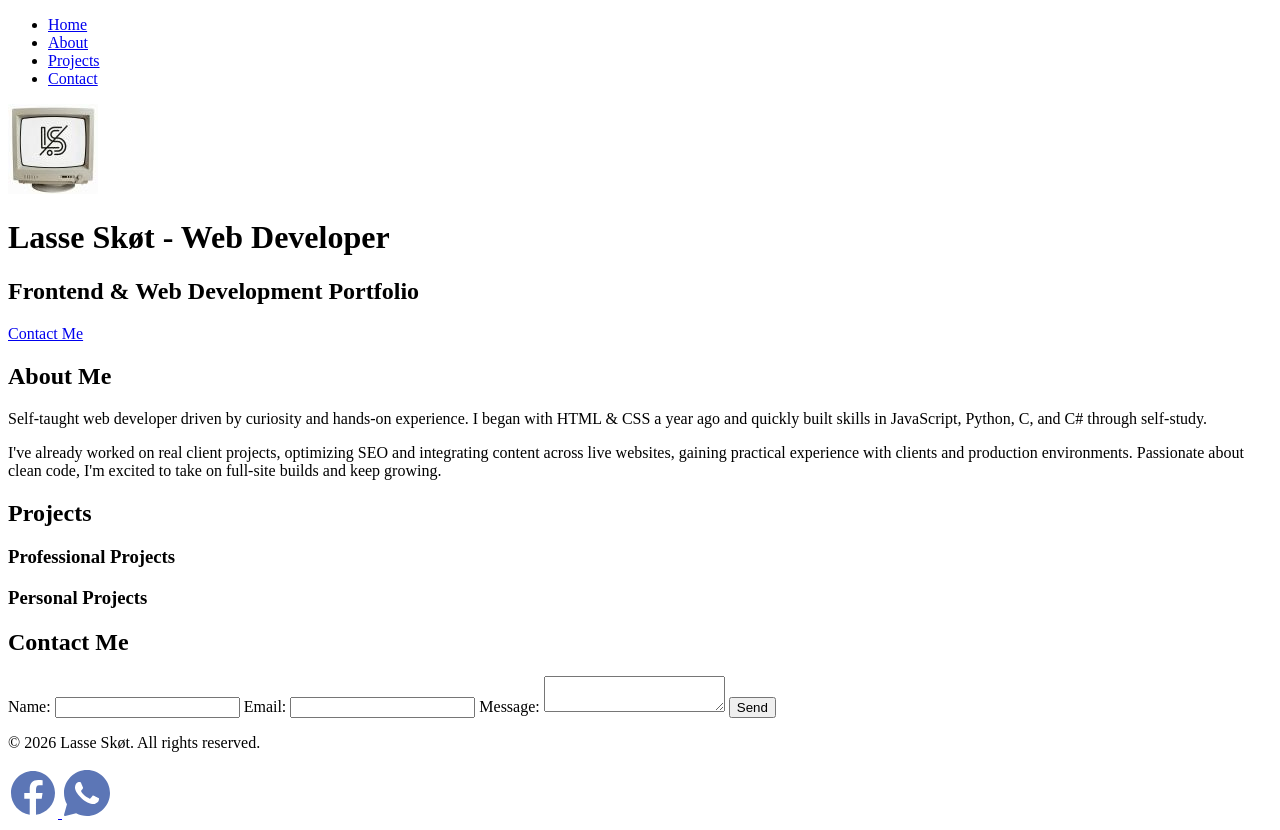
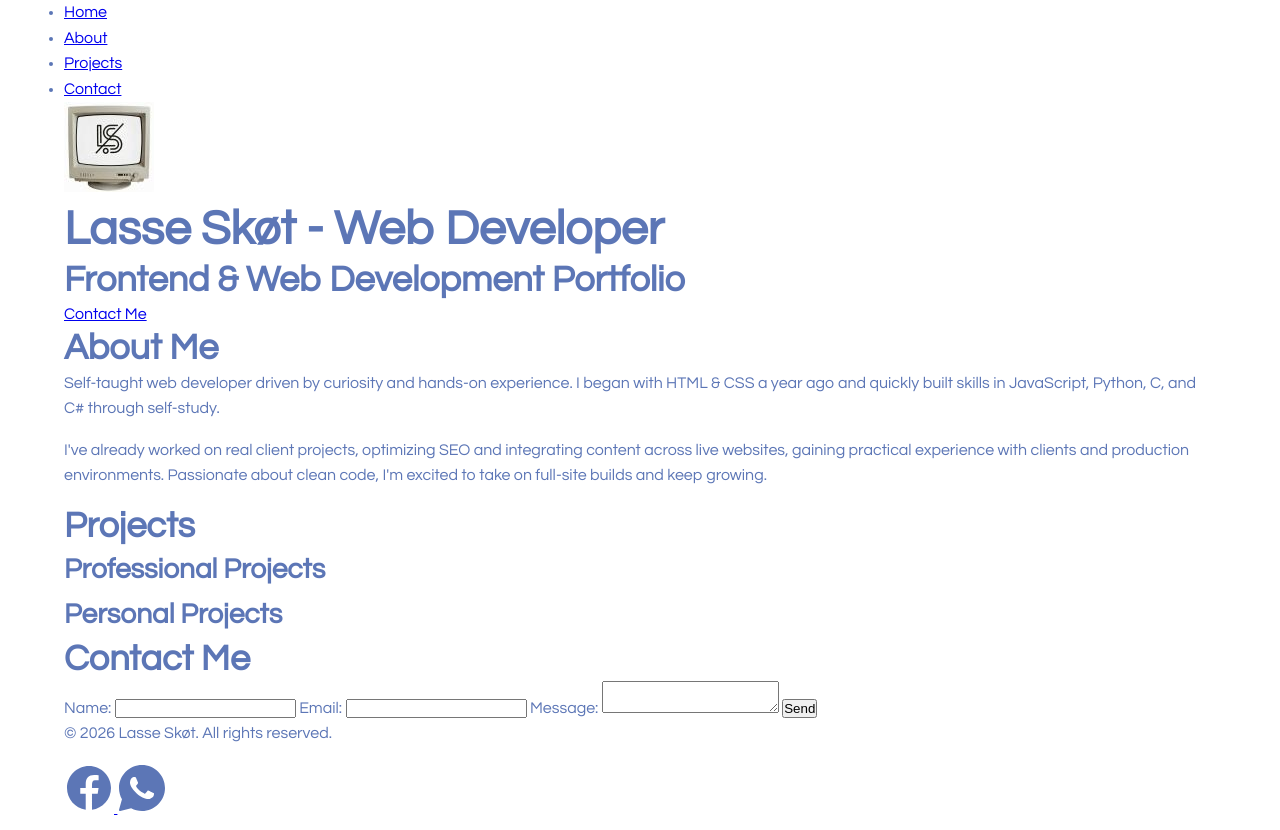
Before and after one commit to LaskoBoom/my-portfolio, a website built with Vite: page index.html in a window 1280 px wide. Built offline with nearby package versions, Linux system fonts and the light colour scheme.

Commit message:
Add base reset, container layout, and typography system

```diff
--- a/index.html
+++ b/index.html
@@ -17,6 +17,11 @@
      <link rel="icon" type="image/png" sizes="512x512" href="/web-app-manifest-512x512.png">
      <link rel="apple-touch-icon" type="image/png" sizes="180x180" href="/apple-touch-icon.png">
      <link rel="shortcut icon" href="/favicon.ico">
+
+    <!-- Fonts -->
+     <link rel="preconnect" href="https://fonts.googleapis.com">
+     <link rel="preconnect" href="https://fonts.gstatic.com" crossorigin>
+     <link href="https://fonts.googleapis.com/css2?family=Questrial&display=swap" rel="stylesheet">
   </head>
 
   <body>
@@ -25,6 +30,7 @@
 
       <!-- Header -->
       <header class="header" id="home">
+        <div class="container">
           <div class="header-content">
             <nav class="navbar">
               <ul>
@@ -39,18 +45,22 @@
             </div>
             <h1>Lasse Skøt - Web Developer</h1>
           </div>
+        </div>
       </header>
 
       <!-- Hero -->
       <section class="hero" id="hero">
+        <div class="container">
           <div class="hero-content">
             <h2>Frontend & Web Development Portfolio</h2>
             <a href="#contact" class="btn">Contact Me</a>
+          </div>
         </div>
       </section>
 
       <!-- About -->
       <section class="about" id="about">
+        <div class="container">
           <div class="about-content">
             <h2>About Me</h2>
             <p>Self-taught web developer driven by curiosity and hands-on experience.
@@ -63,19 +73,23 @@
               Passionate about clean code, I'm excited to take on full-site builds
               and keep growing.</p>
           </div>
+        </div>
       </section>
 
       <!-- Projects -->
       <section class="projects" id="projects">
+        <div class="container">
           <div class="projects-content">
             <h2>Projects</h2>
             <h3>Professional Projects</h3>
             <h3>Personal Projects</h3>
           </div>
+        </div>
       </section>
 
       <!-- Contact -->
       <section class="contact" id="contact">
+        <div class="container">
           <div class="contact-content">
             <h2>Contact Me</h2>
             <form>
@@ -88,10 +102,13 @@
               <button type="submit">Send</button>
             </form>
           </div>
+        </div>
       </section>
 
       <!-- Footer -->
       <footer class="footer">
+        <div class="container">
+          <div class="footer-content">
             <p>&copy; 2026 Lasse Skøt. All rights reserved.</p>
               <div social-container>
                 <a href="https://www.facebook.com/profile.php?id=100009321740224" target="_blank" rel="noopener noreferrer">
@@ -105,6 +122,8 @@
                   </svg>
                 </a>
               </div>
+            </div>
+          </div>
       </footer>
      </div>
 
--- a/src/scss/base/_reset.scss
+++ b/src/scss/base/_reset.scss
@@ -0,0 +1,13 @@
+*,
+*::before,
+*::after {
+  box-sizing: border-box;
+  margin: 0;
+  padding: 0;
+}
+
+.container {
+  max-width: 1200px;
+  margin: 0 auto;
+  padding: 0 1.5rem;
+}
--- a/src/scss/base/_typography.scss
+++ b/src/scss/base/_typography.scss
@@ -0,0 +1,30 @@
+html {
+  font-size: 16px;
+}
+
+body {
+  font-family: 'Questrial', sans-serif;
+  line-height: 1.6;
+  color: rgb(92, 118, 182);
+  background-color: #ffffff;
+}
+
+/* Headings */
+h1 {
+  font-size: 3rem;
+  line-height: 1.2;
+}
+
+h2 {
+  font-size: 2.25rem;
+  line-height: 1.2;
+}
+
+h3 {
+  font-size: 1.75rem;
+}
+
+p {
+  font-size: 1rem;
+  margin-bottom: 1rem;
+}
--- a/src/scss/main.scss
+++ b/src/scss/main.scss
@@ -10,13 +10,3 @@
 
 @use "pages/hero";
 @use "pages/projects";
-
-body {
-  background-color: #ffffff;
-}
-
-#app {
-  h1 {
-    color: #000000;
-  }
-}
```
Lines whose indentation alone changed are shown as unchanged.
